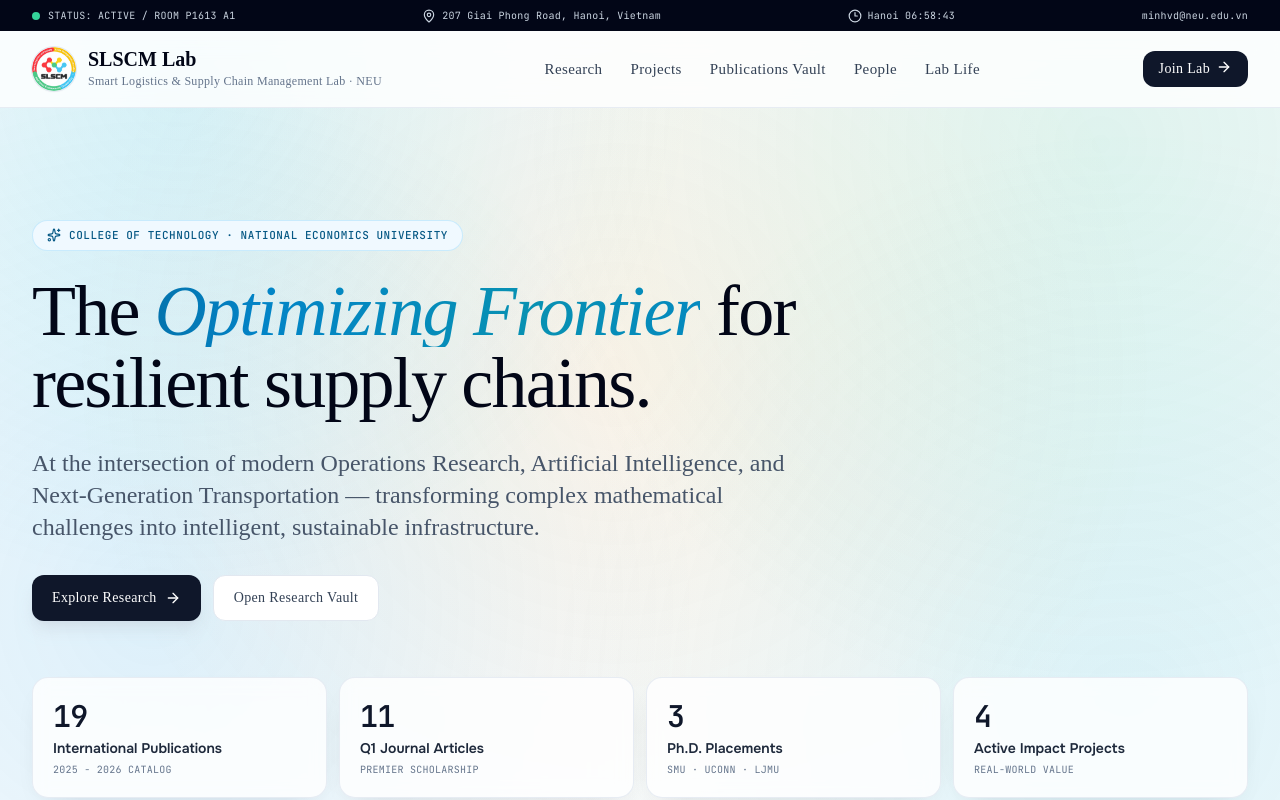
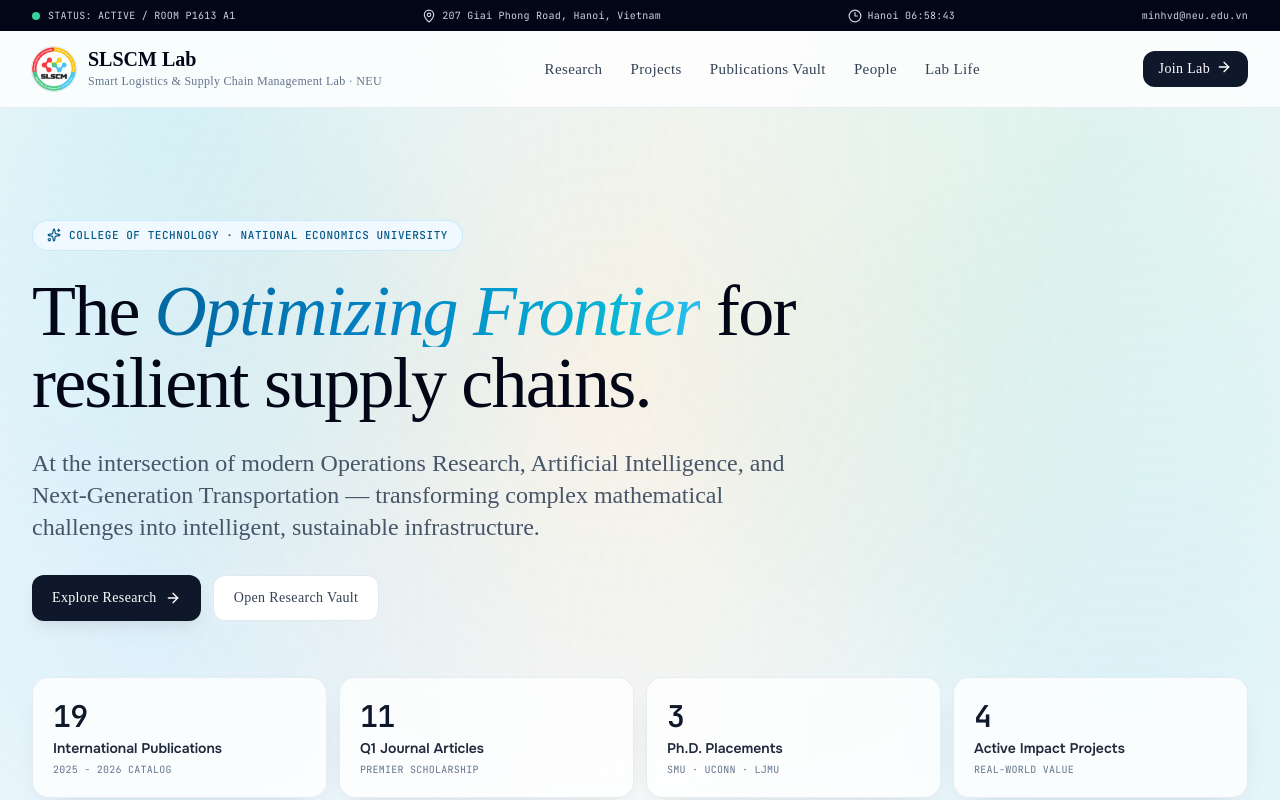
Before and after one commit to slscm-lab/slscm-lab.github.io, a React (Vite) app: page / in a window 1280 px wide. Shown: the top 800 px of the page. Built offline with nearby package versions, Linux system fonts and the light colour scheme; a web font is replaced by a local one.

Commit message:
fix(hero): ensure continuous left-to-right gradient animation is active and visibly distinct

```diff
--- a/src/App.tsx
+++ b/src/App.tsx
@@ -210,7 +210,21 @@ function Hero() {
             COLLEGE OF TECHNOLOGY · NATIONAL ECONOMICS UNIVERSITY
           </div>
           <h1 className="mt-6 max-w-4xl font-editorial text-5xl leading-[1.04] tracking-tight text-slate-950 sm:text-6xl lg:text-7xl">
-            The <em className="animate-gradient-flow">Optimizing Frontier</em> for resilient supply chains.
+            The{' '}
+            <em
+              className="animate-gradient-flow"
+              style={{
+                backgroundImage: 'linear-gradient(90deg, #0369a1 0%, #0284c7 20%, #06b6d4 40%, #38bdf8 50%, #06b6d4 60%, #0284c7 80%, #0369a1 100%)',
+                backgroundSize: '200% 100%',
+                WebkitBackgroundClip: 'text',
+                WebkitTextFillColor: 'transparent',
+                display: 'inline-block',
+                animation: 'flow-gradient-ltr 3.5s linear infinite',
+              }}
+            >
+              Optimizing Frontier
+            </em>{' '}
+            for resilient supply chains.
           </h1>
           <p className="mt-7 max-w-3xl font-editorial text-xl sm:text-2xl leading-relaxed text-slate-600 font-normal">
             At the intersection of modern Operations Research, Artificial Intelligence, and Next-Generation Transportation — transforming complex mathematical challenges into intelligent, sustainable infrastructure.
--- a/src/index.css
+++ b/src/index.css
@@ -36,27 +36,20 @@ button, input, select { font: inherit; }
 
 @keyframes flow-gradient-ltr {
   0% {
-    background-position: 0% center;
+    background-position: 0% 50%;
   }
   100% {
-    background-position: 200% center;
+    background-position: 200% 50%;
   }
 }
 
 .animate-gradient-flow {
-  background: linear-gradient(90deg, #075985 0%, #0284c7 25%, #0891b2 50%, #0284c7 75%, #075985 100%);
+  background: linear-gradient(90deg, #0369a1 0%, #0284c7 20%, #06b6d4 40%, #38bdf8 50%, #06b6d4 60%, #0284c7 80%, #0369a1 100%);
   background-size: 200% 100%;
   -webkit-background-clip: text;
   -webkit-text-fill-color: transparent;
   background-clip: text;
   color: transparent;
   display: inline-block;
-  animation: flow-gradient-ltr 6s linear infinite;
+  animation: flow-gradient-ltr 3.5s linear infinite !important;
 }
-
-@media (prefers-reduced-motion: reduce) {
-  .animate-gradient-flow {
-    animation: none;
-    background: linear-gradient(to right, #075985, #0891b2);
-  }
-}
```
